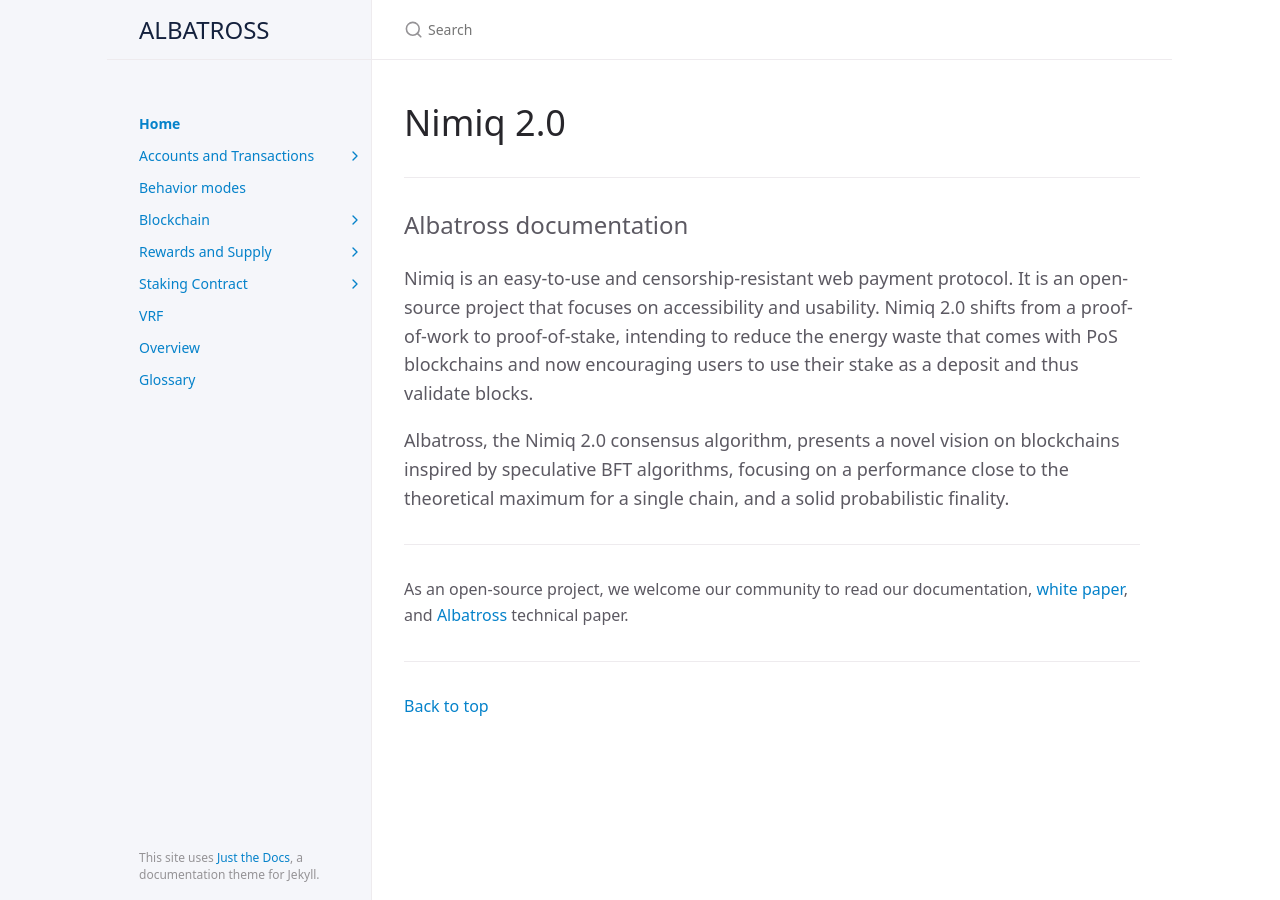
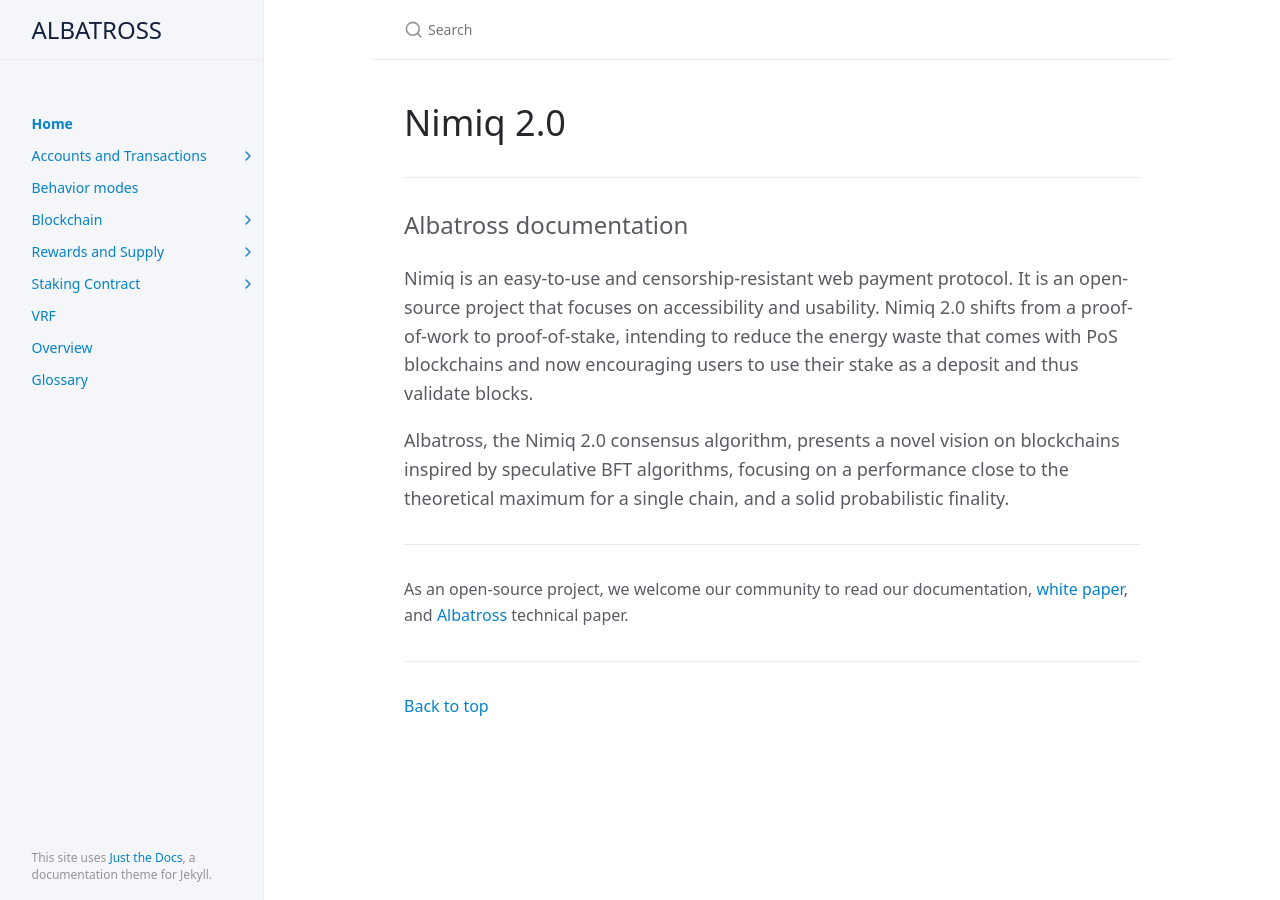
Before and after one commit to nimiq/albatross-doc, a Jekyll site: the page built from index.md, in a window 1280 px wide. Built offline with Jekyll 4.4.1, drawn with Linux system fonts in a browser that asks for light colours; some web fonts are replaced.

Commit message:
Update layout.scss

```diff
--- a/_sass/layout.scss
+++ b/_sass/layout.scss
@@ -15,11 +15,11 @@
     height: 100%;
     flex-direction: column;
     border-right: $border $border-color;
-    align-items: flex-end;
+    align-items: center;
   }
 
   @include mq(lg) {
-    width: calc((100% - #{$nav-width + $content-width}) / 2 + #{$nav-width});
+    width: calc((100% - #{$nav-width + $content-width}) / 2 + #{110px});
     min-width: $nav-width;
   }
 }
```
